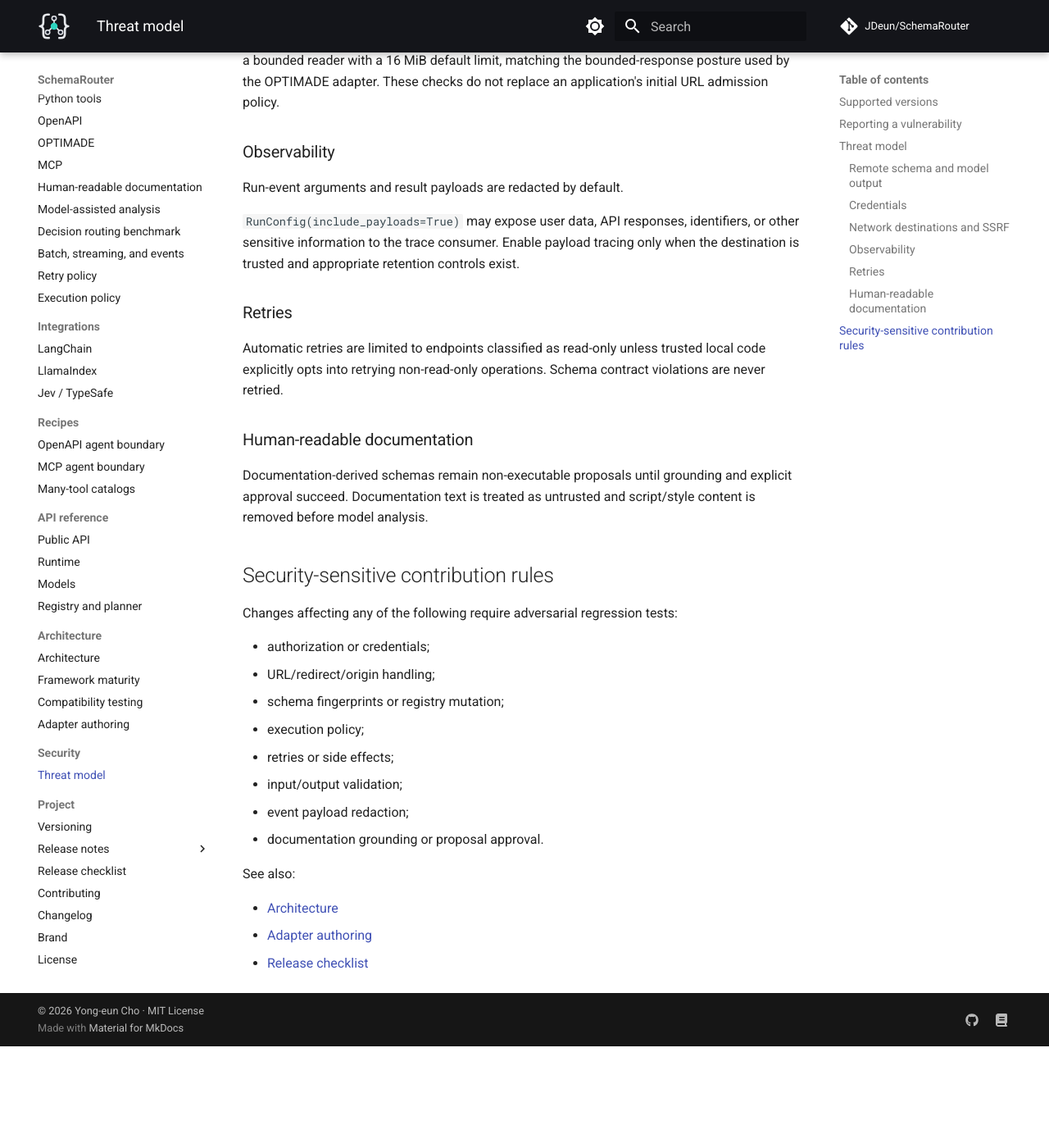
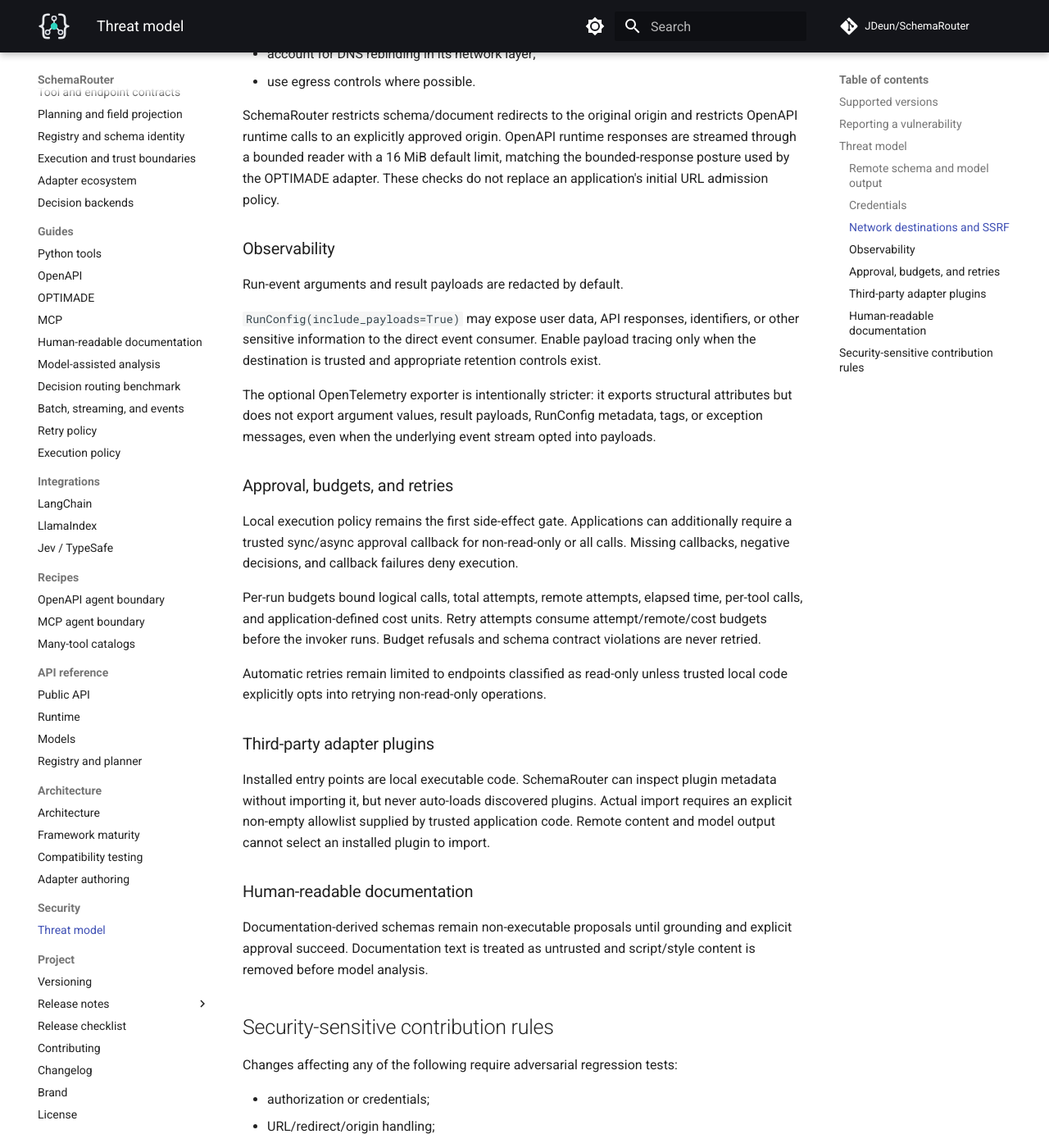
Before and after one commit to JDeun/SchemaRouter, an MkDocs documentation site: the page built from docs/security/threat-model.md, in a window 1280 px wide and 1400 px high, scrolled down 1747 px. Shown: the whole window at 82% size. Built offline with MkDocs 1.6.1 and Material for MkDocs 9.7.7, drawn with Linux system fonts in a browser that asks for light colours; comment, search, counter and statistics services are not loaded; before the commit the page ends 3023 px from its top, so only the background shows below that; some of the changed text lies outside the part shown.

Commit message:
docs: extend threat model for auth budgets telemetry and plugins

```diff
--- a/docs/security/threat-model.md
+++ b/docs/security/threat-model.md
@@ -43,6 +43,11 @@
 
 Do not embed credentials in schema, documentation, or API URLs.
 
+Authenticated MCP follows the same rule. Bearer/custom headers live in the trusted transport layer,
+and MCP URLs containing userinfo credentials are rejected. Protocol-controlled `Mcp-*` headers
+cannot be overridden through SchemaRouter's trusted-header channel. Custom OAuth, mTLS, proxy, or
+gateway behavior belongs behind an application-supplied `MCPClientFactory`.
+
 ### Network destinations and SSRF
 
 SchemaRouter intentionally supports localhost and private-network MCP/OpenAPI endpoints because local
@@ -70,14 +75,32 @@
 Run-event arguments and result payloads are redacted by default.
 
 `RunConfig(include_payloads=True)` may expose user data, API responses, identifiers, or other
-sensitive information to the trace consumer. Enable payload tracing only when the destination is
-trusted and appropriate retention controls exist.
+sensitive information to the direct event consumer. Enable payload tracing only when the destination
+is trusted and appropriate retention controls exist.
 
-### Retries
+The optional OpenTelemetry exporter is intentionally stricter: it exports structural attributes but
+does not export argument values, result payloads, RunConfig metadata, tags, or exception messages,
+even when the underlying event stream opted into payloads.
 
-Automatic retries are limited to endpoints classified as read-only unless trusted local code
-explicitly opts into retrying non-read-only operations. Schema contract violations are never
-retried.
+### Approval, budgets, and retries
+
+Local execution policy remains the first side-effect gate. Applications can additionally require a
+trusted sync/async approval callback for non-read-only or all calls. Missing callbacks, negative
+decisions, and callback failures deny execution.
+
+Per-run budgets bound logical calls, total attempts, remote attempts, elapsed time, per-tool calls,
+and application-defined cost units. Retry attempts consume attempt/remote/cost budgets before the
+invoker runs. Budget refusals and schema contract violations are never retried.
+
+Automatic retries remain limited to endpoints classified as read-only unless trusted local code
+explicitly opts into retrying non-read-only operations.
+
+### Third-party adapter plugins
+
+Installed entry points are local executable code. SchemaRouter can inspect plugin metadata without
+importing it, but never auto-loads discovered plugins. Actual import requires an explicit non-empty
+allowlist supplied by trusted application code. Remote content and model output cannot select an
+installed plugin to import.
 
 ### Human-readable documentation
 
@@ -95,7 +118,10 @@
 - execution policy;
 - retries or side effects;
 - input/output validation;
-- event payload redaction;
+- event payload redaction and telemetry export;
+- adapter plugin loading;
+- MCP authenticated/custom transports;
+- per-call approval or execution budgets;
 - documentation grounding or proposal approval.
 
 See also:
```
